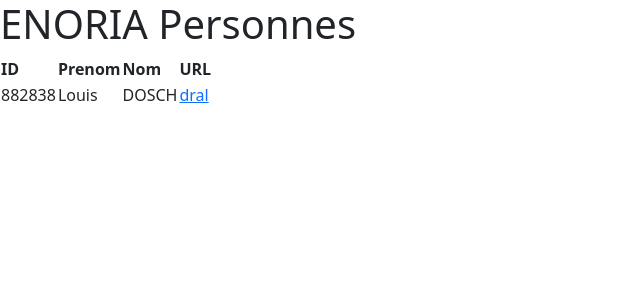
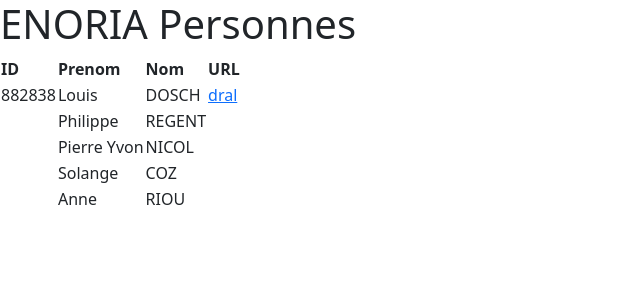
Before and after one commit to awelvor/enoria, a Jekyll site: the page built from data.md, in a window 1280 px wide. Shown: the top 300 px of the page, without its empty margins (0-640 px from the left). Built offline with Jekyll 4.4.1, drawn with Linux system fonts in a browser that asks for light colours; our own code applies the rules of GitHub Pages for plain Markdown files.

Commit message:
Update data.md

```diff
--- a/data.md
+++ b/data.md
@@ -3,3 +3,7 @@
 | ID | Prenom | Nom | URL |
 | -- | ------ | --- | --- |
 | 882838 | Louis | DOSCH |[dral](https://web.enoria.app/tools/documentspdf/?p=882838&g=29621&titredoc=&doc=23355&orientation=landscape&preview=pdf&format=a4&optionsName=mybac,mydepot,mydist&optionsValue=Trois,Zero,Zero)|
+|  | Philippe | REGENT | |
+|   | Pierre Yvon | NICOL |
+|  | Solange | COZ |
+|  | Anne | RIOU |
```
